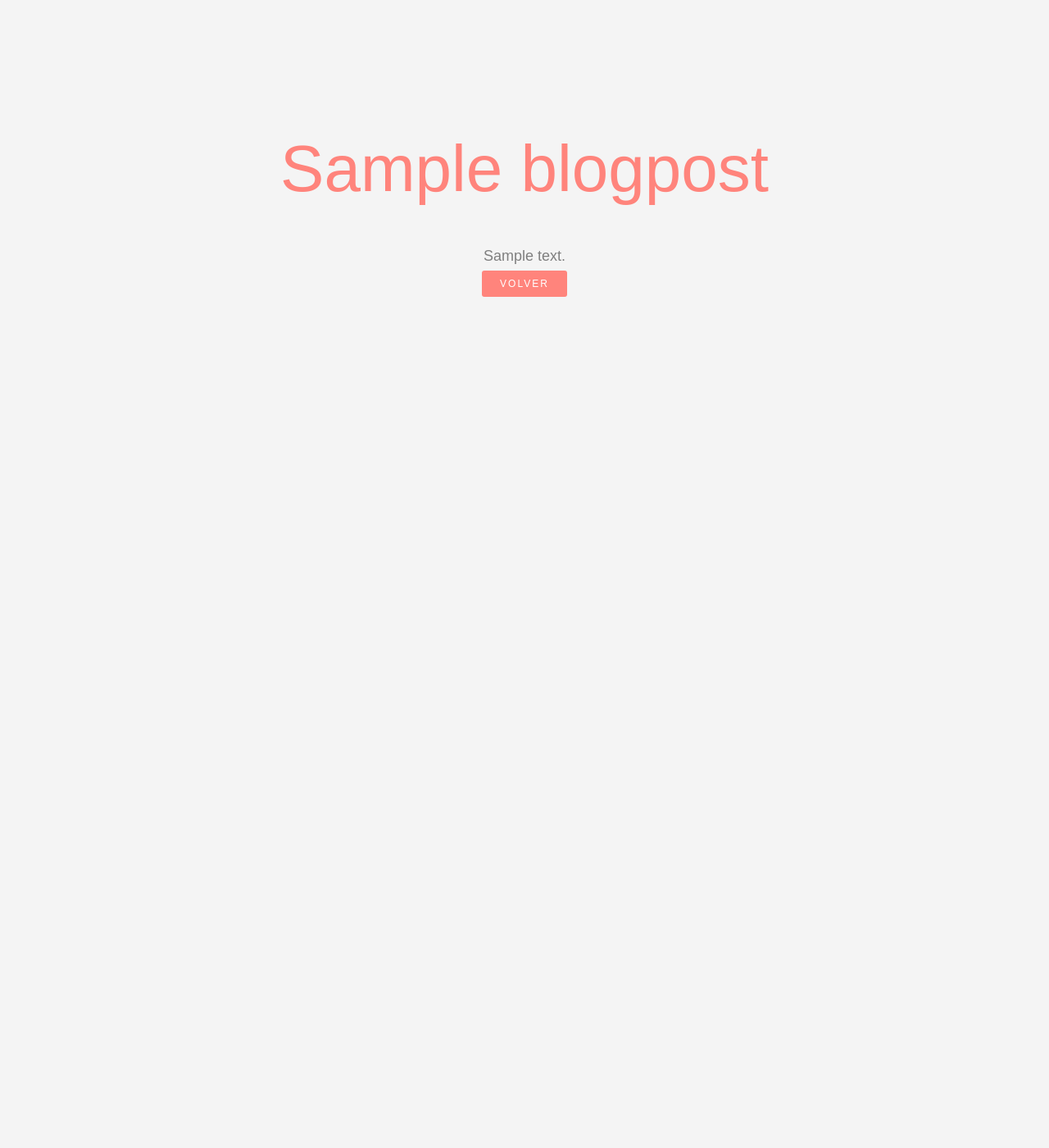
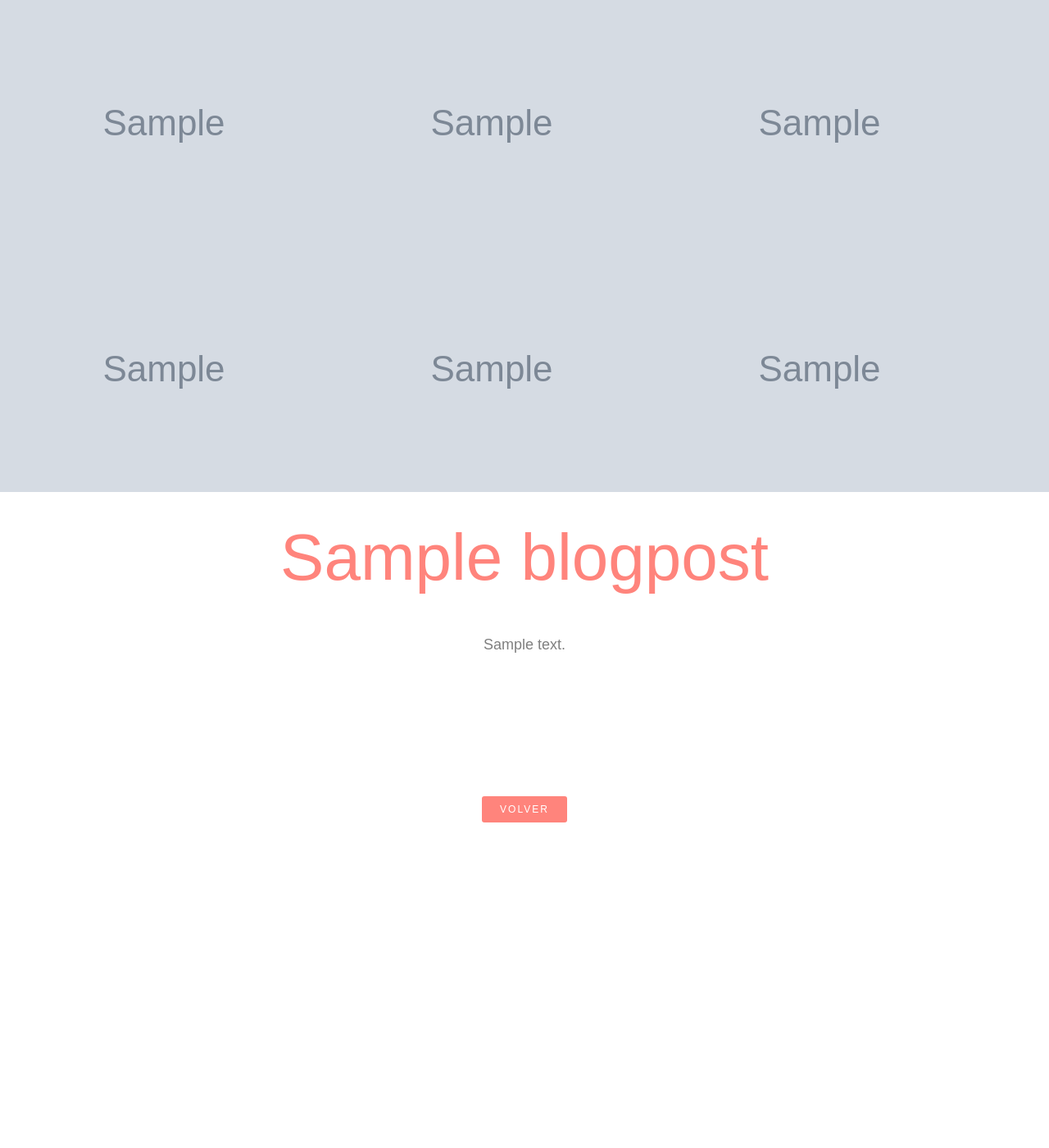
Before and after one commit to juan-fernandez/wedding-pablo, a Django app: a page that uses wedding/templates/post.html in a window 1280 px wide. Shown: the whole page at 82% size. Before the commit the page ends 362 px from the top, so only its background shows below. Run offline with Django 3.2, Linux system fonts and the light colour scheme; tables that the repository leaves empty hold one stand-in row (values such as "Sample post"); grey boxes marked "Sample" are stand-in pictures; some libraries are stand-ins or nearby versions; some web fonts are replaced.

Commit message:
update markup and increase size of post

```diff
--- a/wedding/models.py
+++ b/wedding/models.py
@@ -23,7 +23,7 @@ class BlogPost(models.Model):
         blank=True,
     )
     image = models.ImageField(null=True)
-    content = models.TextField(max_length=500, verbose_name="Contenido")
+    content = models.TextField(max_length=2000, verbose_name="Contenido")
     created_at = models.DateField(auto_now=True)
     publication_date = models.DateField(
         verbose_name="Fecha de publicación automática",
--- a/wedding/static/css/custom-styles.css
+++ b/wedding/static/css/custom-styles.css
@@ -129,3 +129,18 @@
   flex-grow: 1;
   justify-content: space-between;
 }
+.au-blog-background-image {
+  width: 100%;
+  height: 600px;
+}
+.au-blog-container{
+  padding-top:0px;
+}
+
+.au-blog-back-button{
+  margin-top: 20px;
+}
+
+.au-blog-content{
+  min-height: 200px;
+}
--- a/wedding/templates/post.html
+++ b/wedding/templates/post.html
@@ -57,19 +57,17 @@
 	</head>
 	<body>
 
-    <div id="qbootstrap-press" data-section="last-news">
+    <div id="qbootstrap-press au-blog-container" data-section="last-news">
         <div class="au-blog-background-image" style="background-image:url({{blog_post.image.url}})"></div>
         <div class="container" style="height:100vh" >
             <div class="row animate-box">
-                <div class="col-md-12">
 				<div class="col-md-12 text-center section-heading svg-sm colored">
 					<h2>{{blog_post.title}}</h2>
-                        <div class="row">
-                            <div class="col-md-10 col-md-offset-1 subtext">
-                                <div>{{blog_post.content}}</div>
+					<div class="col-md-10 col-md-offset-1 subtext au-blog-content">
+						{{blog_post.content}}
 					</div>
+					<div class="au-blog-back-button">
 						<a href='/' class="btn btn-sm btn-primary">Volver</a>
-                    </div>
 					</div>
 				</div>
             </div>
```
Also changed, not shown: wedding/migrations/0010_auto_20181229_1547.py (added). Lines whose indentation alone changed are shown as unchanged.
